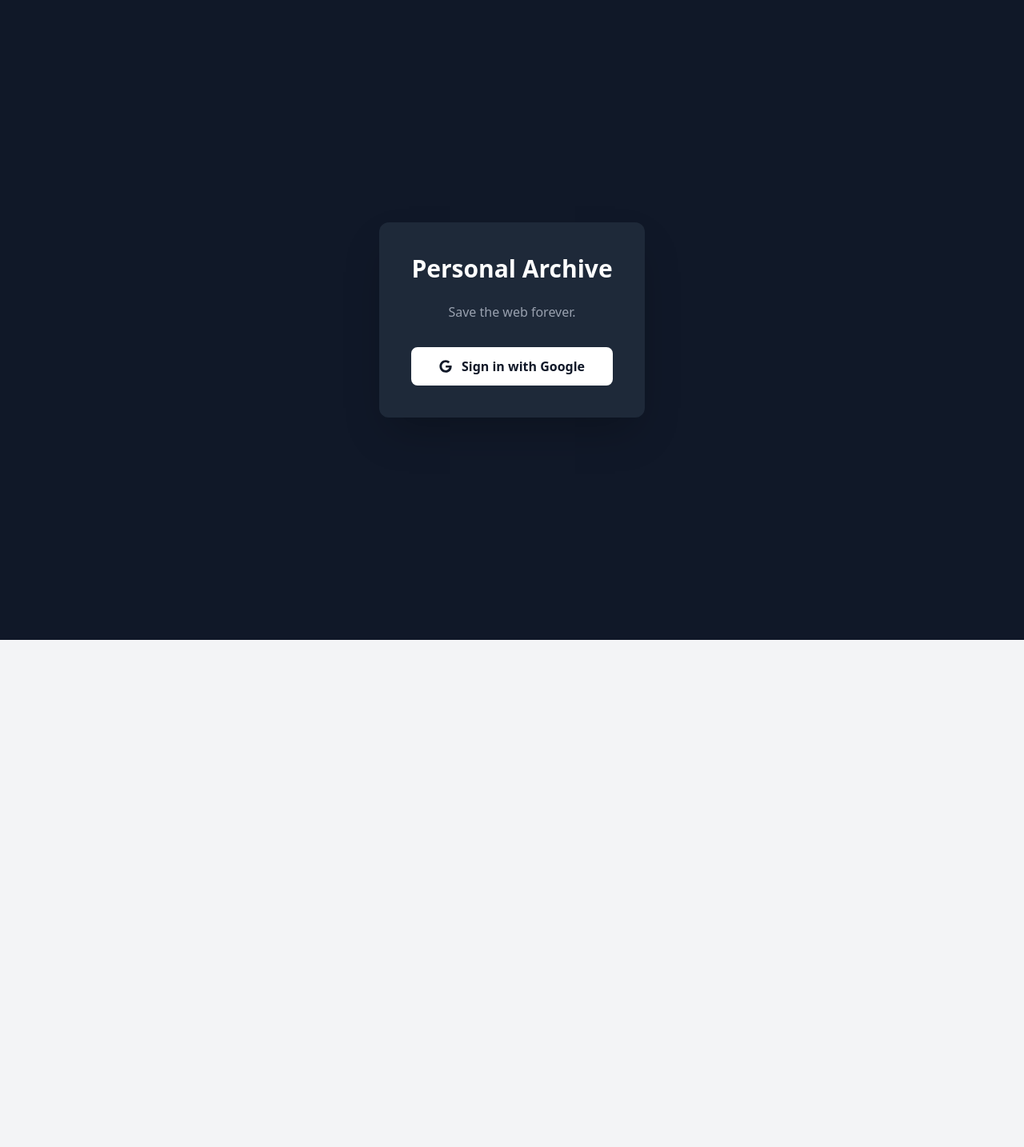
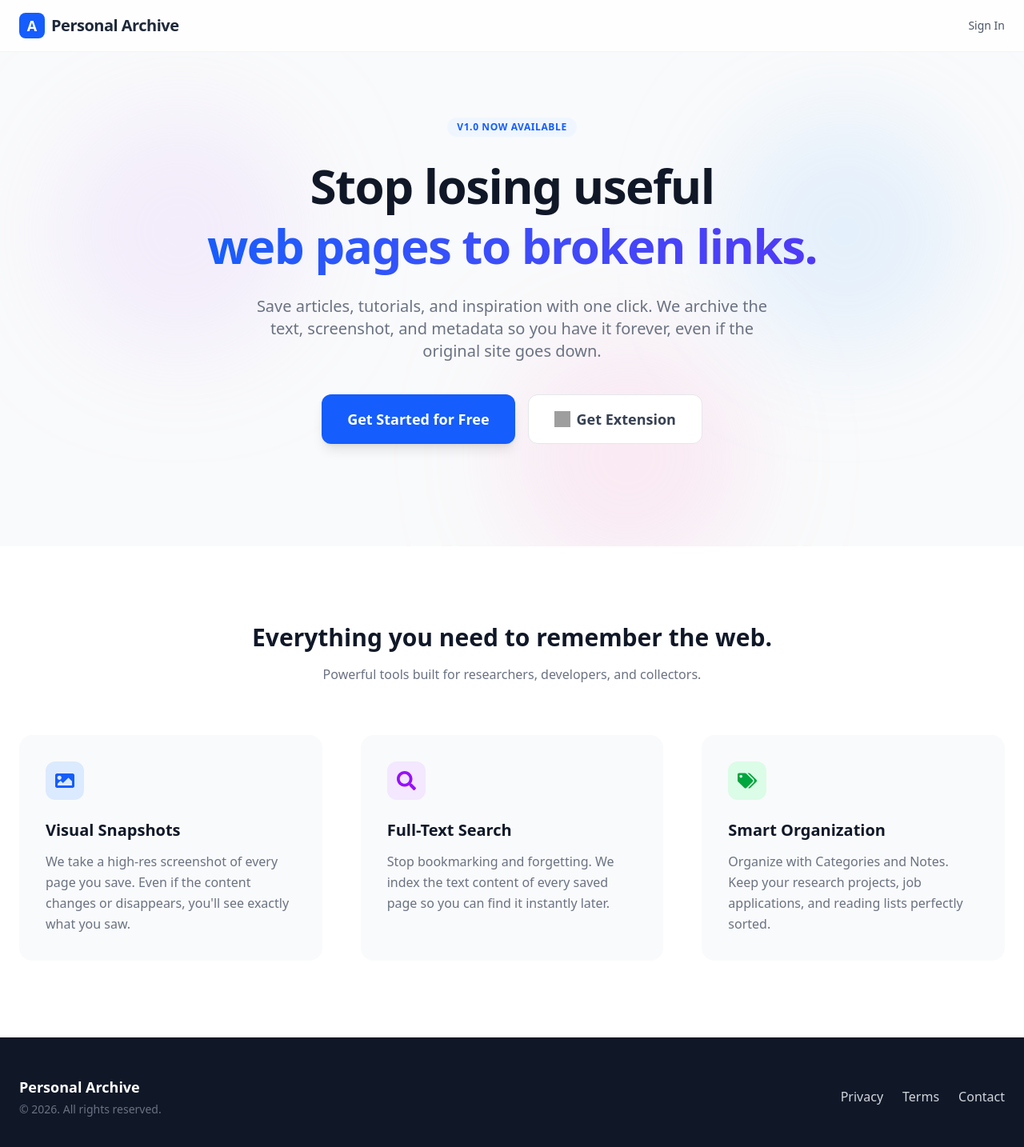
Before and after one commit to raghunandandev/personal-internet-archive, a React (Vite) app in the folder frontend/: page / in a window 1280 px wide. Before the commit this address led to /login. Shown: the top 1434 px of the page at 80% size. Before the commit the page ends 800 px from the top, so only its background shows below. Built offline with nearby package versions, Linux system fonts and the light colour scheme; grey boxes are pictures that could not be loaded.

Commit message:
add home page

```diff
--- a/frontend/src/App.jsx
+++ b/frontend/src/App.jsx
@@ -11,6 +11,7 @@ import Login from './pages/Login';
 import LoginSuccess from './pages/LoginSuccess';
 import Dashboard from './pages/Dashboard';
 import PageDetails from './pages/PageDetails';
+import Home from './pages/Home';
 
 const PrivateRoute = ({ children }) => {
   const { user, loading } = useContext(AuthContext);
@@ -23,6 +24,8 @@ function App() {
     <AuthProvider>
       <BrowserRouter>
         <Routes>
+          {/* Public Home Page */}
+          <Route path="/" element={<Home />} />
           <Route path="/login" element={<Login />} />
           <Route path="/login-success" element={<LoginSuccess />} />
           <Route path="/dashboard" element={
--- /dev/null
+++ b/frontend/src/pages/Home.jsx
@@ -0,0 +1,133 @@
+import { useNavigate } from 'react-router-dom';
+import { FaBolt, FaSearch, FaImage, FaTags, FaShieldAlt, FaCloud } from 'react-icons/fa';
+
+const Home = () => {
+    const navigate = useNavigate();
+
+    return (
+        <div className="min-h-screen bg-gray-50 flex flex-col font-sans">
+            {/* --- Navbar --- */}
+            <nav className="bg-white/80 backdrop-blur-md sticky top-0 z-50 border-b border-gray-100">
+                <div className="max-w-7xl mx-auto px-6 h-16 flex justify-between items-center">
+                    <div className="flex items-center gap-2">
+                        <div className="w-8 h-8 bg-blue-600 rounded-lg flex items-center justify-center text-white font-bold text-lg">
+                            A
+                        </div>
+                        <span className="font-bold text-xl text-gray-800 tracking-tight">Personal Archive</span>
+                    </div>
+                    <button
+                        onClick={() => navigate('/login')}
+                        className="text-sm font-medium text-gray-600 hover:text-blue-600 transition-colors"
+                    >
+                        Sign In
+                    </button>
+                </div>
+            </nav>
+
+            {/* --- Hero Section --- */}
+            <header className="relative pt-20 pb-32 overflow-hidden">
+                <div className="max-w-5xl mx-auto px-6 text-center relative z-10">
+                    <div className="inline-block px-3 py-1 mb-6 text-xs font-semibold tracking-wider text-blue-600 uppercase bg-blue-50 rounded-full">
+                        v1.0 Now Available
+                    </div>
+                    <h1 className="text-5xl md:text-6xl font-extrabold text-gray-900 tracking-tight leading-tight mb-6">
+                        Stop losing useful <br className="hidden md:block" />
+                        <span className="text-transparent bg-clip-text bg-gradient-to-r from-blue-600 to-indigo-600">
+                            web pages to broken links.
+                        </span>
+                    </h1>
+                    <p className="mt-4 text-xl text-gray-500 max-w-2xl mx-auto mb-10">
+                        Save articles, tutorials, and inspiration with one click. We archive the text, screenshot, and metadata so you have it forever, even if the original site goes down.
+                    </p>
+
+                    <div className="flex flex-col sm:flex-row justify-center gap-4">
+                        <button
+                            onClick={() => navigate('/login')}
+                            className="px-8 py-4 text-lg font-semibold text-white bg-blue-600 rounded-xl hover:bg-blue-700 shadow-lg hover:shadow-blue-500/30 transition-all transform hover:-translate-y-1"
+                        >
+                            Get Started for Free
+                        </button>
+                        <a
+                            href="https://chrome.google.com/webstore"
+                            target="_blank"
+                            rel="noreferrer"
+                            className="px-8 py-4 text-lg font-semibold text-gray-700 bg-white border border-gray-200 rounded-xl hover:bg-gray-50 hover:border-gray-300 transition-all flex items-center justify-center gap-2"
+                        >
+                            <img src="/logo.svg" className="w-5 h-5" alt="" onError={(e) => e.target.style.display = 'none'} />
+                            Get Extension
+                        </a>
+                    </div>
+                </div>
+
+                {/* Decorative Background Blur */}
+                <div className="absolute top-0 left-1/2 w-full -translate-x-1/2 h-full z-0 pointer-events-none">
+                    <div className="absolute top-20 left-20 w-72 h-72 bg-purple-300 rounded-full mix-blend-multiply filter blur-3xl opacity-20 animate-blob"></div>
+                    <div className="absolute top-20 right-20 w-72 h-72 bg-blue-300 rounded-full mix-blend-multiply filter blur-3xl opacity-20 animate-blob animation-delay-2000"></div>
+                    <div className="absolute -bottom-8 left-1/2 w-72 h-72 bg-pink-300 rounded-full mix-blend-multiply filter blur-3xl opacity-20 animate-blob animation-delay-4000"></div>
+                </div>
+            </header>
+
+            {/* --- Features Grid --- */}
+            <section className="py-24 bg-white">
+                <div className="max-w-7xl mx-auto px-6">
+                    <div className="text-center mb-16">
+                        <h2 className="text-3xl font-bold text-gray-900 mb-4">Everything you need to remember the web.</h2>
+                        <p className="text-gray-500">Powerful tools built for researchers, developers, and collectors.</p>
+                    </div>
+
+                    <div className="grid grid-cols-1 md:grid-cols-3 gap-12">
+                        {/* Feature 1 */}
+                        <div className="group p-8 rounded-2xl bg-gray-50 hover:bg-white border border-transparent hover:border-gray-100 hover:shadow-xl transition-all duration-300">
+                            <div className="w-12 h-12 bg-blue-100 text-blue-600 rounded-xl flex items-center justify-center text-2xl mb-6 group-hover:scale-110 transition-transform">
+                                <FaImage />
+                            </div>
+                            <h3 className="text-xl font-bold text-gray-900 mb-3">Visual Snapshots</h3>
+                            <p className="text-gray-500 leading-relaxed">
+                                We take a high-res screenshot of every page you save. Even if the content changes or disappears, you'll see exactly what you saw.
+                            </p>
+                        </div>
+
+                        {/* Feature 2 */}
+                        <div className="group p-8 rounded-2xl bg-gray-50 hover:bg-white border border-transparent hover:border-gray-100 hover:shadow-xl transition-all duration-300">
+                            <div className="w-12 h-12 bg-purple-100 text-purple-600 rounded-xl flex items-center justify-center text-2xl mb-6 group-hover:scale-110 transition-transform">
+                                <FaSearch />
+                            </div>
+                            <h3 className="text-xl font-bold text-gray-900 mb-3">Full-Text Search</h3>
+                            <p className="text-gray-500 leading-relaxed">
+                                Stop bookmarking and forgetting. We index the text content of every saved page so you can find it instantly later.
+                            </p>
+                        </div>
+
+                        {/* Feature 3 */}
+                        <div className="group p-8 rounded-2xl bg-gray-50 hover:bg-white border border-transparent hover:border-gray-100 hover:shadow-xl transition-all duration-300">
+                            <div className="w-12 h-12 bg-green-100 text-green-600 rounded-xl flex items-center justify-center text-2xl mb-6 group-hover:scale-110 transition-transform">
+                                <FaTags />
+                            </div>
+                            <h3 className="text-xl font-bold text-gray-900 mb-3">Smart Organization</h3>
+                            <p className="text-gray-500 leading-relaxed">
+                                Organize with Categories and Notes. Keep your research projects, job applications, and reading lists perfectly sorted.
+                            </p>
+                        </div>
+                    </div>
+                </div>
+            </section>
+
+            {/* --- Footer --- */}
+            <footer className="bg-gray-900 text-gray-300 py-12 mt-auto">
+                <div className="max-w-7xl mx-auto px-6 flex flex-col md:flex-row justify-between items-center">
+                    <div className="mb-4 md:mb-0">
+                        <span className="font-bold text-white text-lg">Personal Archive</span>
+                        <p className="text-sm text-gray-500 mt-1">© 2026. All rights reserved.</p>
+                    </div>
+                    <div className="flex gap-6">
+                        <a href="#" className="hover:text-white transition">Privacy</a>
+                        <a href="#" className="hover:text-white transition">Terms</a>
+                        <a href="#" className="hover:text-white transition">Contact</a>
+                    </div>
+                </div>
+            </footer>
+        </div>
+    );
+};
+
+export default Home;
```
